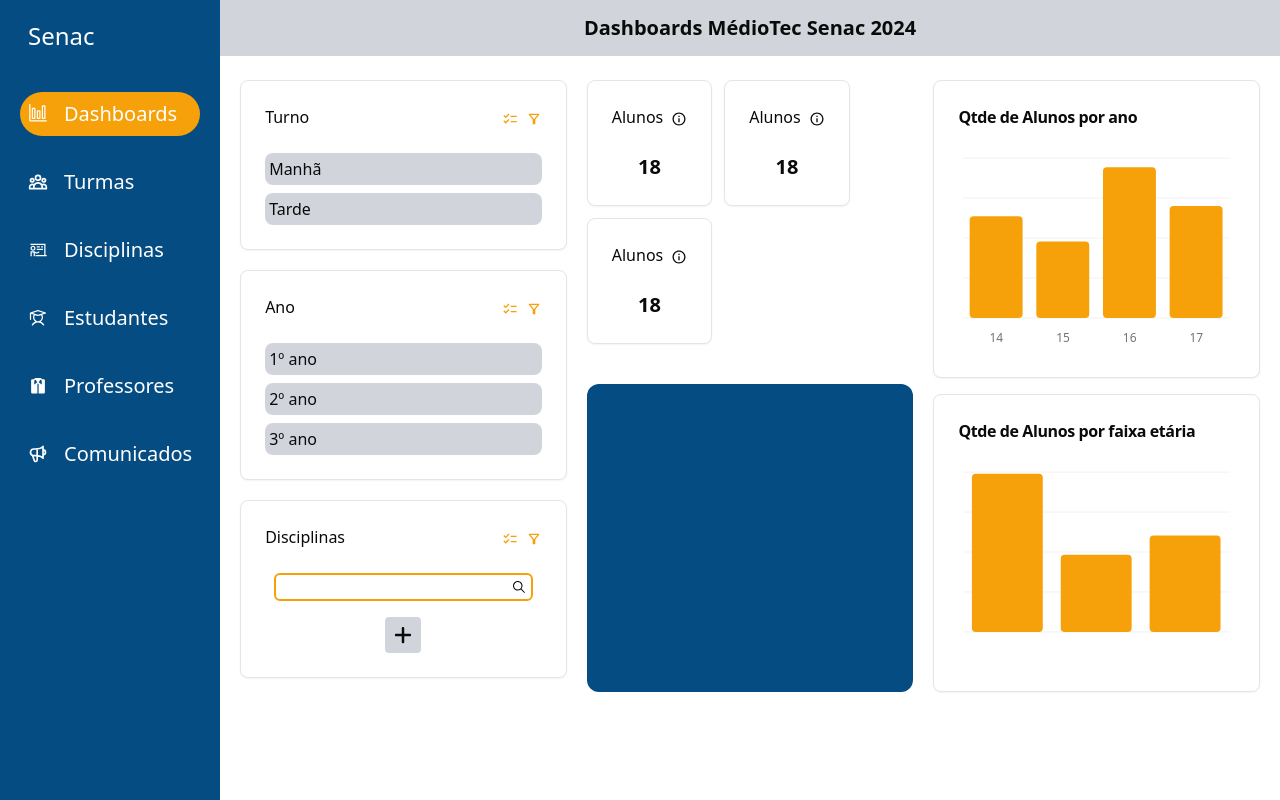
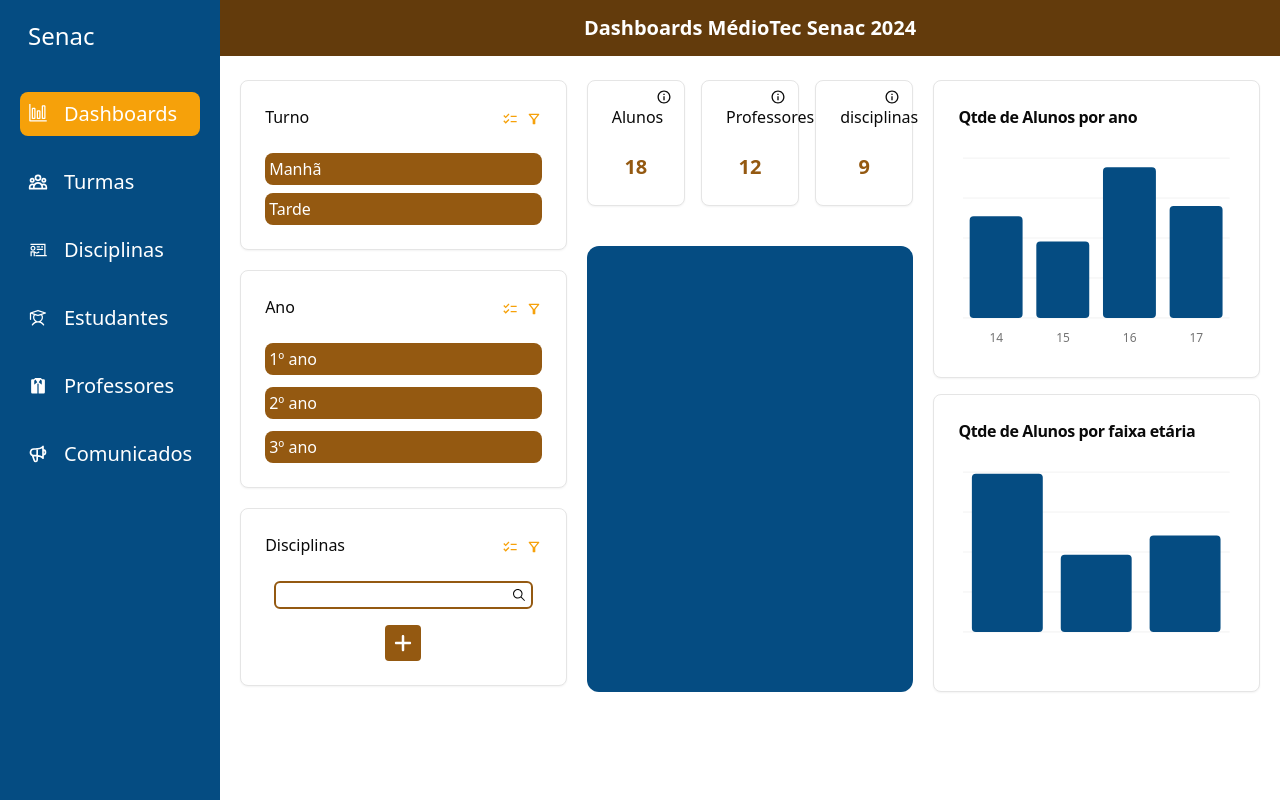
Before and after one commit to arthur-Gsilva/mediotech-admin, a Next.js app: page /dashboards in a window 1280 px wide. Built offline with nearby package versions, Linux system fonts and the light colour scheme.

Commit message:
fixing errors

```diff
--- a/package.json
+++ b/package.json
@@ -21,7 +21,7 @@
     "react-dom": "^18",
     "react-hook-form": "^7.53.0",
     "react-icons": "^5.3.0",
-    "recharts": "^2.12.7",
+    "recharts": "^2.13.0-alpha.5",
     "tailwind-merge": "^2.5.2",
     "tailwindcss-animate": "^1.0.7",
     "zod": "^3.23.8"
--- a/src/app/(main)/dashboards/page.tsx
+++ b/src/app/(main)/dashboards/page.tsx
@@ -44,9 +44,9 @@ const Page = () => {
       } satisfies ChartConfig
 
     return(
-        <div className="px-5">
-            <div className="grid gap-5 sm:grid-cols-2 lg:grid-cols-3">
-                <div className="flex flex-col gap-5">
+        <div className="w-full grid justify-center">
+            <div className="grid gap-5 px-5 max-w-350px sm:grid-cols-2 lg:grid-cols-3">
+                <div className="flex flex-col gap-5 mx-auto md:mx-0">
                     <Card>
                         <CardHeader className="flex flex-row justify-between">
                             <div>Turno</div>
@@ -55,9 +55,9 @@ const Page = () => {
                                 <MdOutlineFilterAlt />
                             </div>
                         </CardHeader>
-                        <CardContent className="flex flex-col gap-2">
-                            <div className="bg-gray-300 p-1 rounded-lg">Manhã</div>
-                            <div className="bg-gray-300 p-1 rounded-lg">Tarde</div>
+                        <CardContent className="flex flex-col gap-2 text-white">
+                            <div className="bg-brown p-1 rounded-lg">Manhã</div>
+                            <div className="bg-brown p-1 rounded-lg">Tarde</div>
                         </CardContent>
                     </Card>
                     <Card>
@@ -68,10 +68,10 @@ const Page = () => {
                                 <MdOutlineFilterAlt />
                             </div>
                         </CardHeader>
-                        <CardContent className="flex flex-col gap-2">
-                            <div className="bg-gray-300 p-1 rounded-lg">1º ano</div>
-                            <div className="bg-gray-300 p-1 rounded-lg">2º ano</div>
-                            <div className="bg-gray-300 p-1 rounded-lg">3º ano</div>
+                        <CardContent className="flex flex-col gap-3 text-white">
+                            <div className="bg-brown p-1 rounded-lg">1º ano</div>
+                            <div className="bg-brown p-1 rounded-lg">2º ano</div>
+                            <div className="bg-brown p-1 rounded-lg">3º ano</div>
                         </CardContent>
                     </Card>
                     <Card>
@@ -83,27 +83,29 @@ const Page = () => {
                             </div>
                         </CardHeader>
                         <CardContent className="flex flex-col gap-4 items-center">
-                            <div className="border-2 border-secondary flex items-center rounded-md px-1">
+                            <div className="border-2 border-brown flex items-center rounded-md px-1">
                                 <input type="text" className="outline-none bg-transparent flex-1 text-gray-950"/>
                                 <IoIosSearch />
                             </div>
-                            <div className="text-xl bg-gray-300 p-2 rounded-sm cursor-pointer hover:bg-secondary">
+                            <div className="text-xl bg-brown text-white p-2 rounded-sm cursor-pointer hover:bg-secondary">
                                 <FaPlus />
                             </div>
                         </CardContent>
                     </Card>
                 </div>
-                <div className="flex flex-col gap-10 items-center">
-                    <div className="flex gap-3 flex-wrap">
-                        <Alunobox />
-                        <Alunobox />
-                        <Alunobox />
+
+                <div className="flex flex-col gap-10 items-center mx-auto md:mx-0">
+                    <div className="grid grid-cols-2 gap-4 lg:grid-cols-3">
+                        <Alunobox title="Alunos" number={18}/>
+                        <Alunobox title="Professores" number={12}/>
+                        <Alunobox title="disciplinas" number={9}/>
                     </div>
                     <div className="bg-primary h-full w-full min-h-[150px] rounded-xl">
                     </div>
                 </div>
-                <div className="flex flex-col gap-4">
-                    <Card>
+
+                <div className="flex flex-col gap-4 items-center sm:col-span-2 lg:col-span-1">
+                    <Card className="w-[60%] sm:w-full">
                         <CardHeader>
                             <CardTitle className="text-base">Qtde de Alunos por ano</CardTitle>
                         </CardHeader>
@@ -119,12 +121,12 @@ const Page = () => {
                                     tickFormatter={(value) => value.toString().slice(0, 3)}
                                 />
                                 <ChartTooltip content={<ChartTooltipContent />} />
-                                <Bar dataKey="alunos" fill="#F6A10A" radius={4} />
+                                <Bar dataKey="alunos" fill="#054C82" radius={4} />
                             </BarChart>
                             </ChartContainer>
                         </CardContent>
                     </Card>
-                    <Card>
+                    <Card className="w-[60%] sm:w-full">
                         <CardHeader>
                             <CardTitle className="text-base">Qtde de Alunos por faixa etária</CardTitle>
                         </CardHeader>
@@ -140,7 +142,7 @@ const Page = () => {
                                     tickFormatter={(value) => value.slice(0, 3)}
                                 />
                                 <ChartTooltip content={<ChartTooltipContent />} />
-                                <Bar dataKey="alunos" fill="#F6A10A" radius={4} />
+                                <Bar dataKey="alunos" fill="#054C82" radius={4} />
                             </BarChart>
                             </ChartContainer>
                         </CardContent>
--- a/src/app/(main)/layout.tsx
+++ b/src/app/(main)/layout.tsx
@@ -15,10 +15,10 @@ export default function RootLayout({
 
   return (
     <html lang="en">
-      <body  suppressHydrationWarning>
+      <body  suppressHydrationWarning className="antialiased ">
         <div className="flex">
           <Navbar />
-          <div className="w-full">
+          <div className="w-full flex flex-col items-center overflow-hidden">
               <Header />
               {children}
           </div>
--- a/src/app/globals.css
+++ b/src/app/globals.css
@@ -19,6 +19,7 @@ body {
   background: var(--background);
   font-family: Arial, Helvetica, sans-serif;
 } */
+
 
 @layer utilities {
   .text-balance {
--- a/src/components/Header.tsx
+++ b/src/components/Header.tsx
@@ -12,7 +12,7 @@ export const Header = () => {
     const menuCtx = useContext(MenuContext)
 
     return(
-        <div className="bg-gray-300 w-full h-14 flex justify-center items-center md:text-xl font-bold capitalize mb-6 relative">
+        <div className="bg-darkbrown text-white w-full h-14 flex justify-center items-center md:text-xl font-bold capitalize mb-6 relative">
             <div className="absolute top-[18px] left-3 text-xl cursor-pointer md:hidden">
                 <AiOutlineMenu onClick={() => menuCtx?.setMenu(true)}/>
             </div>
--- a/src/components/Navbar.tsx
+++ b/src/components/Navbar.tsx
@@ -28,7 +28,7 @@ export const Navbar = () => {
             </div>
 
 
-            <nav className="[&>div]:flex [&>div]:gap-4 [&>div]:items-center [&>div]:text-xl [&>div]:cursor-pointer [&>div:hover]:bg-secondary [&>div]:p-2 [&>div]:rounded-full flex flex-col gap-6">
+            <nav className="[&>div]:flex [&>div]:gap-4 [&>div]:items-center [&>div]:text-xl [&>div]:cursor-pointer [&>div:hover]:bg-secondary [&>div]:p-2 [&>div]:rounded-lg flex flex-col gap-6">
 
                 <div style={{backgroundColor: pathname === '/dashboards' ? '#F6A10A' : ''}} onClick={() => router.push('/dashboards')}>
                     <VscGraph />
--- a/src/components/dashboards/Alunobox.tsx
+++ b/src/components/dashboards/Alunobox.tsx
@@ -1,19 +1,27 @@
 import { IoMdInformationCircleOutline } from "react-icons/io"
-import { Card, CardContent, CardHeader } from "../ui/card"
+import { Card, CardContent, CardHeader, CardTitle } from "../ui/card"
 import { TooltipContent, TooltipProvider, TooltipTrigger } from "@radix-ui/react-tooltip"
 import { Tooltip } from "../ui/tooltip"
 
-export const Alunobox = () => {
+type Props = {
+    title: string,
+    number: number
+}
+
+export const Alunobox = ({ title, number }: Props) => {
     return(
-        <Card className="text-center">
-            <CardHeader className="flex flex-row gap-2">
-                <div>Alunos</div>
-                <TooltipProvider>
+        <Card className="relative hover:z-10">
+            <CardHeader className="">
+                <div className="text-center">{title}</div>
+            </CardHeader>
+            <CardContent className="text-center md:text-xl font-bold text-brown">{number}</CardContent>
+
+            <TooltipProvider>
                     <Tooltip>
-                        <TooltipTrigger asChild>
-                            <div>
+                        <TooltipTrigger asChild className="z-50">
+                            <span className="absolute top-2 right-3">
                                 <IoMdInformationCircleOutline />
-                            </div>
+                            </span>
                         </TooltipTrigger>
                         <TooltipContent>
                             <div className="bg-gray-900 rounded-md p-3 text-white max-w-[200px]">
@@ -22,8 +30,6 @@ export const Alunobox = () => {
                         </TooltipContent>
                     </Tooltip>
                 </TooltipProvider>
-            </CardHeader>
-            <CardContent className="text-center md:text-xl font-bold">18</CardContent>
         </Card>
     )
 }
--- a/tailwind.config.ts
+++ b/tailwind.config.ts
@@ -28,6 +28,12 @@ const config: Config = {
   				DEFAULT: '#F6A10A',
   				foreground: 'hsl(var(--secondary-foreground))'
   			},
+			brown: {
+				DEFAULT: '#945911'
+			},
+			darkbrown:{
+				DEFAULT: '#633b0c'
+			},
   			muted: {
   				DEFAULT: 'hsl(var(--muted))',
   				foreground: 'hsl(var(--muted-foreground))'
```
Also changed, not shown: 1 other file (tests, documents, lock files or other folders).
